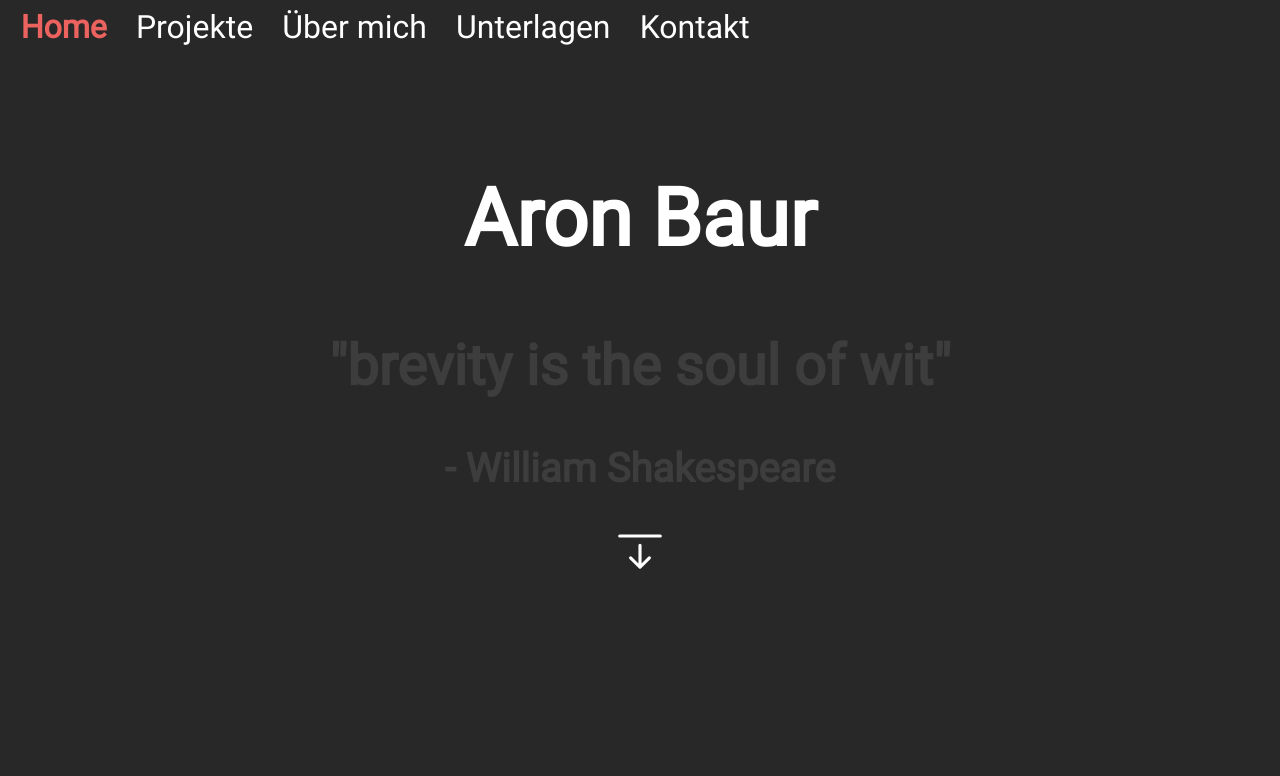
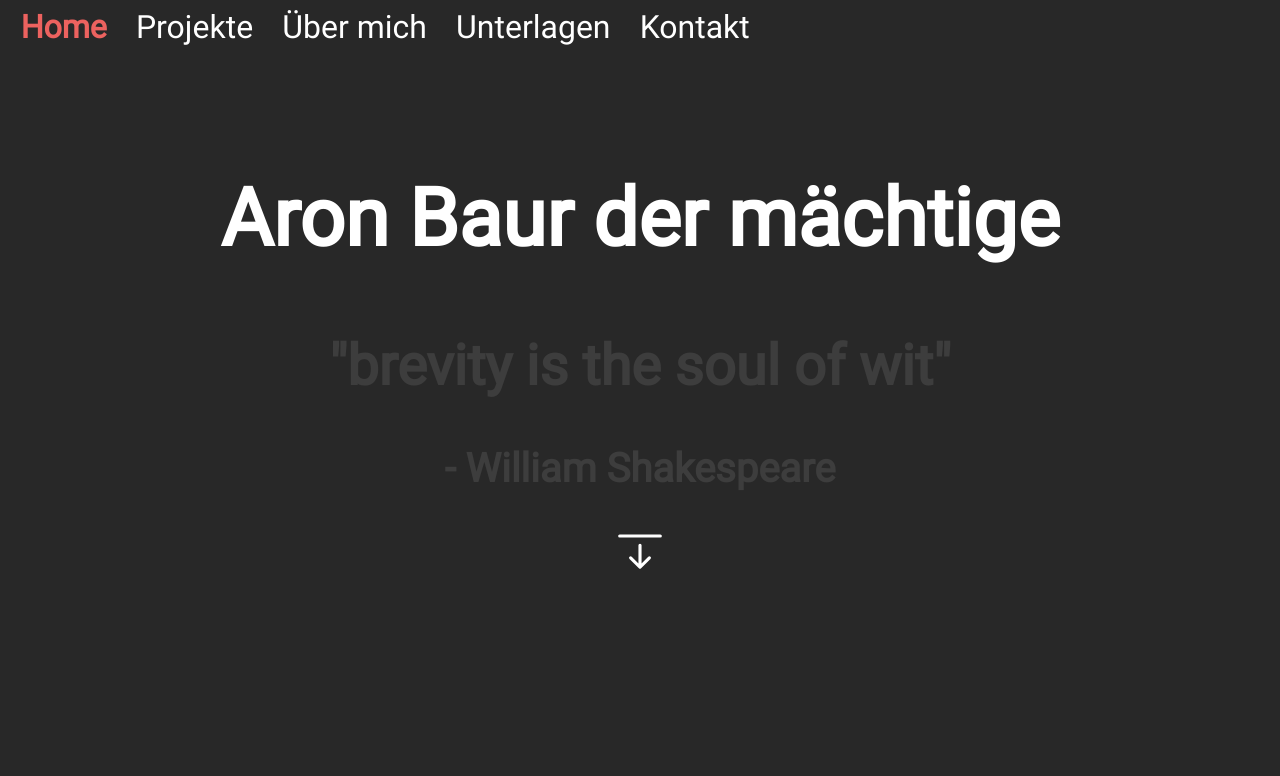
Before and after one commit to AronBA/Portfolio, a plain HTML site: page index.html in a window 1280 px wide. Shown: the top 776 px of the page. Drawn offline with Linux system fonts and the light colour scheme.

Commit message:
Update index.html
test

```diff
--- a/index.html
+++ b/index.html
@@ -18,7 +18,7 @@
     <a href="#contact">Kontakt</a>
 </nav>
 <section id="title">
-    <h1>Aron Baur</h1>
+    <h1>Aron Baur der mächtige</h1>
     <h2 id="quote">"brevity is the soul of wit"</h2>
     <h2>- William Shakespeare</h2>
 
```
